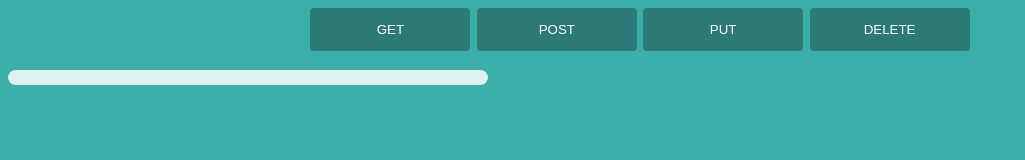
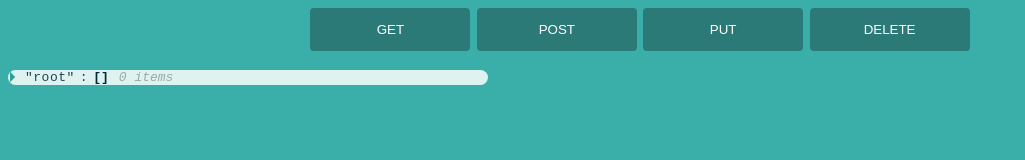
Before and after one commit to yjyoo773/resty, a React (Create React App) app: page / in a window 1280 px wide. Shown: the part 153-313 px from the top of the page, without its empty margins (0-1025 px from the left). Built offline with nearby package versions, Linux system fonts and the light colour scheme.

Commit message:
minor changes for result

```diff
--- a/package.json
+++ b/package.json
@@ -10,6 +10,7 @@
     "node-sass": "^6.0.0",
     "react": "^17.0.2",
     "react-dom": "^17.0.2",
+    "react-json-view": "^1.21.3",
     "react-scripts": "4.0.3"
   },
   "scripts": {
--- a/src/components/results/Results.js
+++ b/src/components/results/Results.js
@@ -1,17 +1,14 @@
 import React from 'react'
+import ReactJson from 'react-json-view'
 import './results.scss'
 
 class Results extends React.Component{
 
     render(){
-        let body = this.props.results[1]
-        let header = this.props.results[0]
-        console.log(this.props.results)
         return (
-            <>
-                <pre>{JSON.stringify(header,null,2)} {"\n"}
-                {JSON.stringify(body,null,2)}</pre>
-            </>
+            <div className='results'>
+                <ReactJson src={this.props.results}/>
+            </div>
         )
     }
 }
--- a/src/components/results/results.scss
+++ b/src/components/results/results.scss
@@ -1,4 +1,4 @@
-pre{
+.results{
     background-color: #def2f1;
     border-radius: 8px;
     text-align: left;
```
Also changed, not shown: 1 other file (tests, documents, lock files or other folders).
